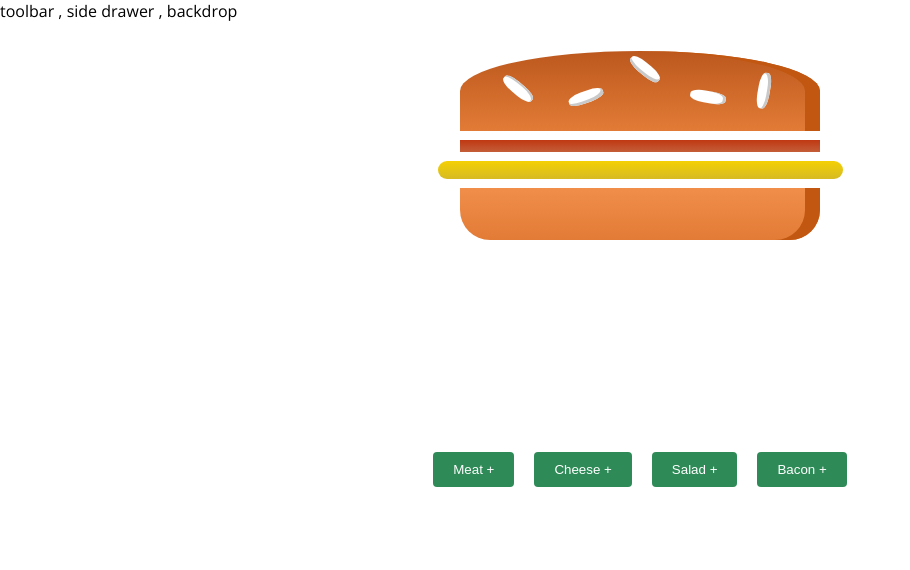
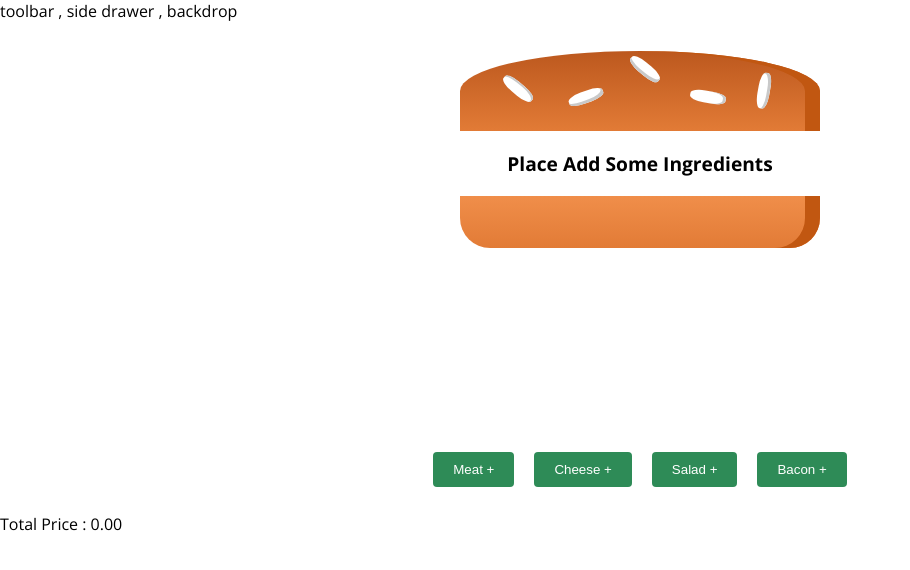
Before and after one commit to Creanick/burger-builder, a React (Create React App) app: page / in a window 1280 px wide. Shown: the top 570 px of the page, without its empty margins (0-910 px from the left). Built offline with nearby package versions, Linux system fonts and the light colour scheme.

Commit message:
added price state

```diff
--- a/src/containers/burger_builder/burger_builder.tsx
+++ b/src/containers/burger_builder/burger_builder.tsx
@@ -1,17 +1,16 @@
 import React, { Component } from 'react';
 import Burger from '../../components/burger/burger';
 import BurgerControls from '../../components/burger_controls/burger_controls';
-import { IngredientType } from '../../data/ingredient_hub';
+import ingredientHub, { IngredientType } from '../../data/ingredient_hub';
 
 interface State{
-    ingredients: IngredientType[]
+    ingredients: IngredientType[],
+    totalPrice: number
 }
 class BurgerBuilder extends Component<{},State> {
     state = {
-        ingredients:[
-            IngredientType.bacon,
-            IngredientType.cheese,
-        ]
+        ingredients:[],
+        totalPrice: 0
     }
     render() {
         return (
@@ -20,20 +19,26 @@ class BurgerBuilder extends Component<{},State> {
                 onIngredientClick={this.ingredientRemoveHandler}
                 ingredients={this.state.ingredients}/>
                 <BurgerControls onAddIngredient={this.ingredientAddingHandler}/>
+                <p>Total Price : {this.state.totalPrice.toFixed(2)}</p>
             </div>
         );
     }
     ingredientAddingHandler = (type:IngredientType)=>{
         this.setState((state)=>{
-            return {ingredients:[...state.ingredients,type]}
+            const price = ingredientHub[type].price;
+            const totalPrice = state.totalPrice + price;
+            return {ingredients:[...state.ingredients,type],
+                totalPrice: totalPrice};
         });
     }
     ingredientRemoveHandler = (index:number)=>{
         if(index >= 0 && index < this.state.ingredients.length){
             this.setState(state=>{
                 const ingredients = [...state.ingredients];
-                ingredients.splice(index,1);
-                return {ingredients: ingredients};
+                const type = ingredients.splice(index,1);
+                const price = ingredientHub[type[0]].price;
+            const totalPrice = state.totalPrice - price;
+                return {ingredients: ingredients,totalPrice:totalPrice};
             })
         }
     }
```
